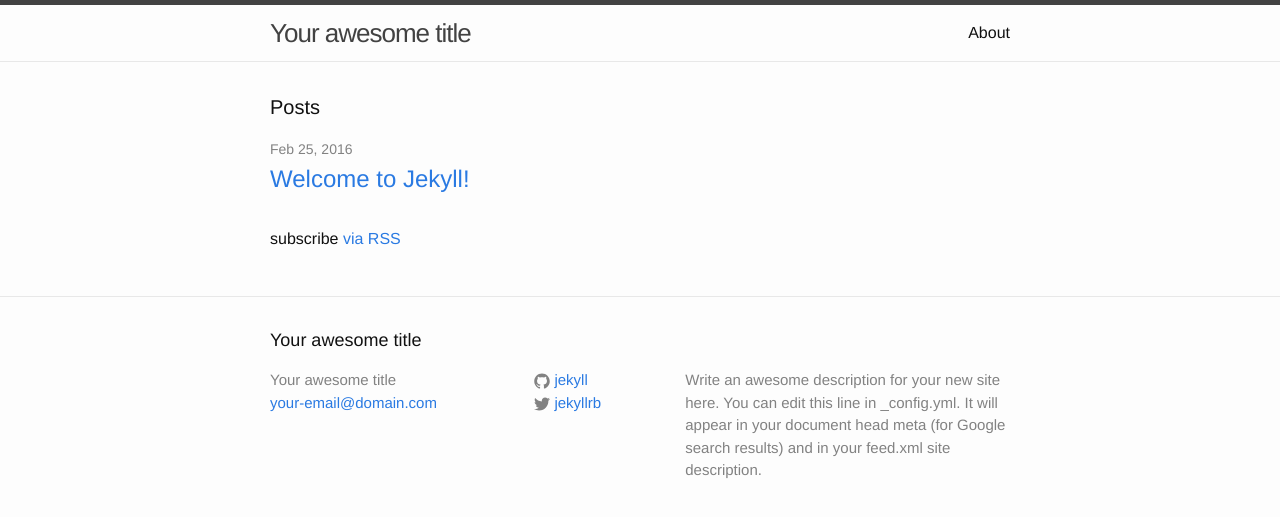
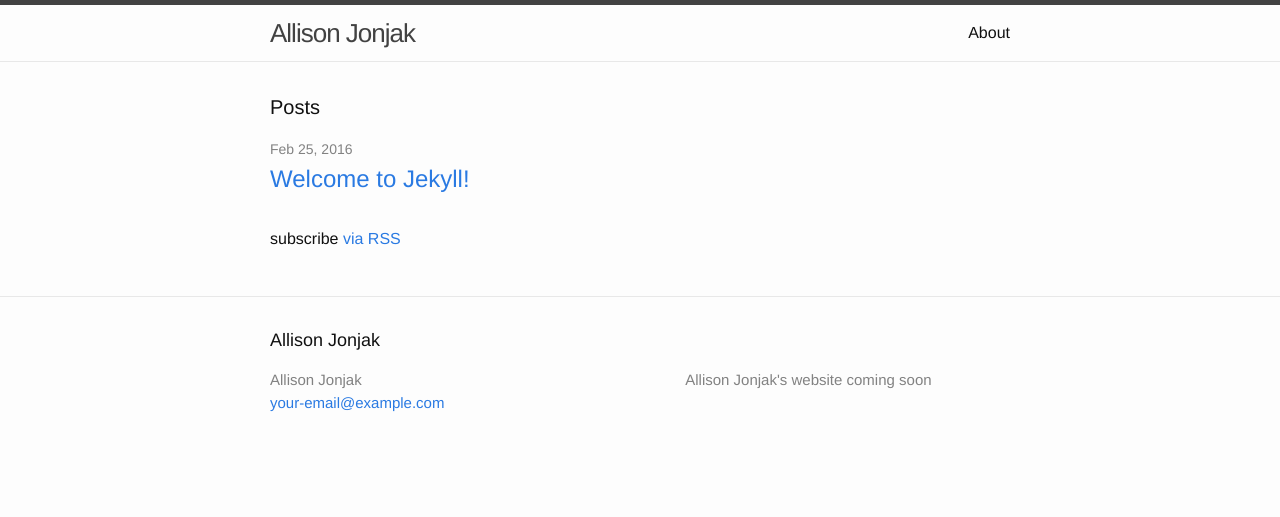
Before and after one commit to cranhandler/cranhandler.github.io, a Jekyll site: the page built from index.html, in a window 1280 px wide. Shown: the top 517 px of the page. Built offline with Jekyll 4.4.1, drawn with Linux system fonts in a browser that asks for light colours.

Commit message:
Edit _config.yml

```diff
--- a/_config.yml
+++ b/_config.yml
@@ -6,16 +6,17 @@
 # 'jekyll serve'. If you change this file, please restart the server process.
 
 # Site settings
-title: Your awesome title
-email: your-email@domain.com
+title: Allison Jonjak
+email: your-email@example.com
 description: > # this means to ignore newlines until "baseurl:"
-  Write an awesome description for your new site here. You can edit this
-  line in _config.yml. It will appear in your document head meta (for
-  Google search results) and in your feed.xml site description.
+  Allison Jonjak's website coming soon
+#  Write an awesome description for your new site here. You can edit this
+#  line in _config.yml. It will appear in your document head meta (for
+#  Google search results) and in your feed.xml site description.
 baseurl: "" # the subpath of your site, e.g. /blog
-url: "http://yourdomain.com" # the base hostname & protocol for your site
-twitter_username: jekyllrb
-github_username:  jekyll
+url: "http://allisonjonjak.com" # the base hostname & protocol for your site
+#twitter_username: jekyllrb
+#github_username:  jekyll
 
 # Build settings
 markdown: kramdown
```
